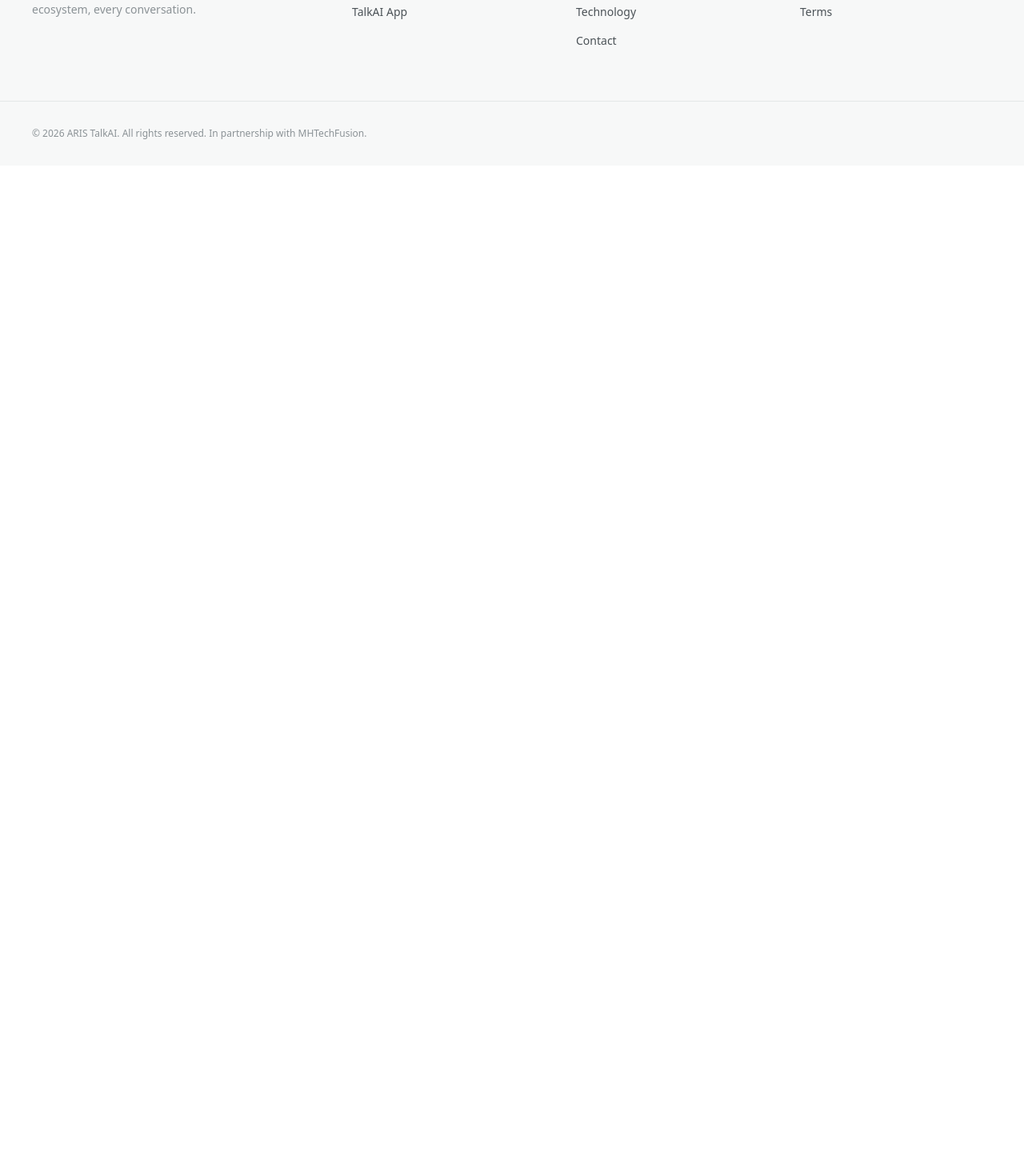
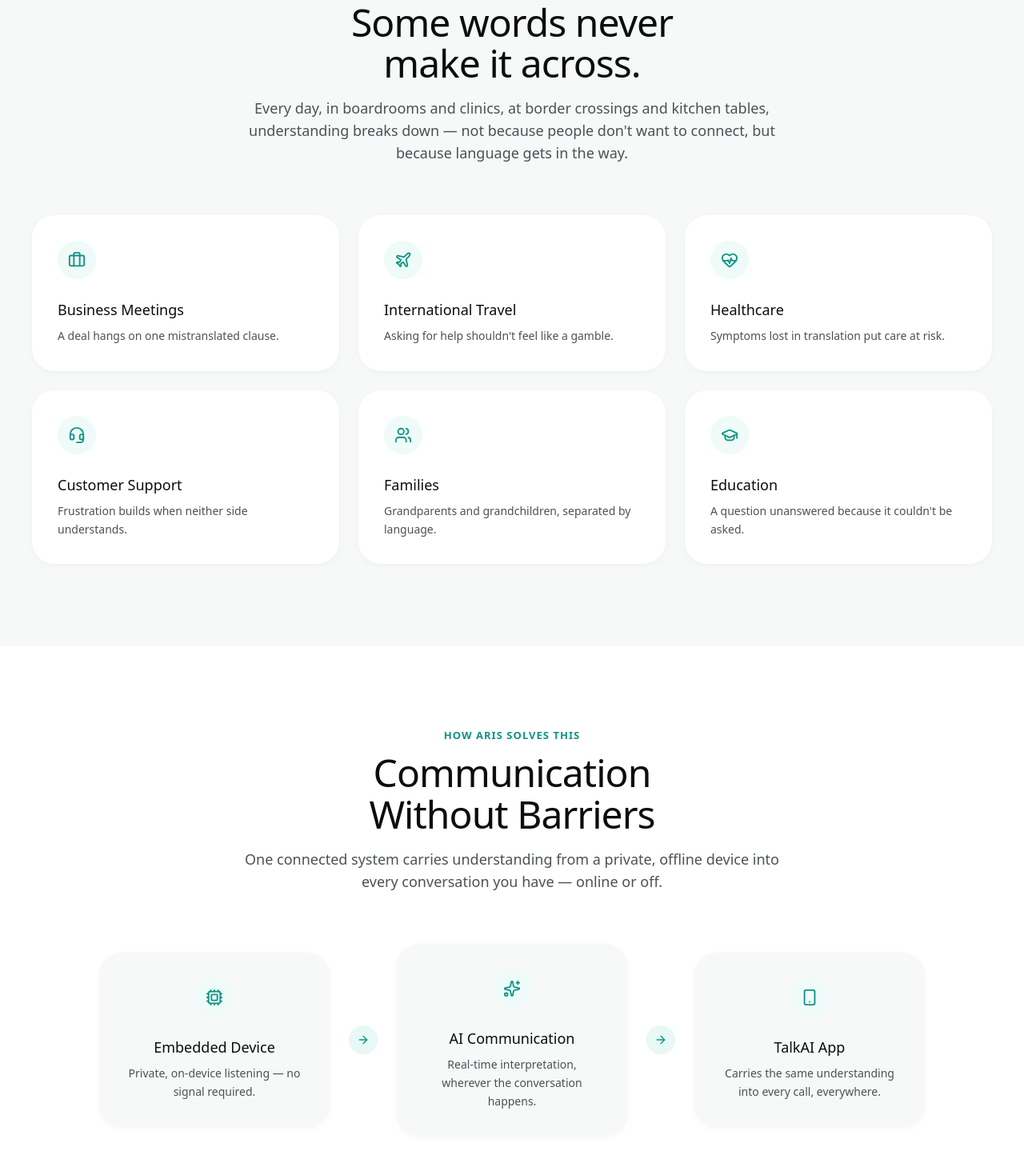
Before and after one commit to Abdul-Ahad3/ARIS-TalkAI-marketing, a Next.js app: page / in a window 1280 px wide. Shown: the part 931-2390 px from the top of the page at 80% size. Before the commit the page ends 1138 px from the top, so only its background shows below. Built offline with nearby package versions, Linux system fonts and the light colour scheme.

Commit message:
Add problem and solution sections

```diff
--- a/src/app/page.tsx
+++ b/src/app/page.tsx
@@ -2,12 +2,16 @@
 import { Hero } from "@/components/sections/Hero";
 import { NavBar } from "@/components/layout/NavBar"
 import { Footer } from "@/components/layout/Footer";
+import { Problem } from "@/components/sections/Problem";
+import { Solution } from "@/components/sections/Solution";
 
 export default function Home() {
   return (
     <>
       <NavBar />
       <Hero />
+      <Problem />
+      <Solution />
       <Footer />
     </>
   );
--- /dev/null
+++ b/src/components/sections/Problem.tsx
@@ -0,0 +1,33 @@
+import { Container } from "@/components/ui/Container";
+import { SectionHeading } from "@/components/ui/SectionHeading";
+import { communicationBarriers } from "@/data/problems";
+
+export function Problem() {
+  return (
+    <section className="bg-surface-soft py-section">
+      <Container>
+        <SectionHeading
+          align="center"
+          eyebrow="The Communication Gap"
+          title="Some words never make it across."
+          description="Every day, in boardrooms and clinics, at border crossings and kitchen tables, understanding breaks down — not because people don't want to connect, but because language gets in the way."
+        />
+
+        <div className="mt-16 grid gap-6 sm:grid-cols-2 lg:grid-cols-3">
+          {communicationBarriers.map(({ icon: Icon, title, description }) => (
+            <div
+              key={title}
+              className="rounded-2xl bg-surface p-8 shadow-card transition-shadow hover:shadow-premium"
+            >
+              <div className="flex h-12 w-12 items-center justify-center rounded-full bg-teal-50">
+                <Icon size={22} className="text-teal-600" />
+              </div>
+              <h3 className="mt-6 text-lg font-medium text-ink">{title}</h3>
+              <p className="mt-2 text-sm leading-relaxed text-ink-soft">{description}</p>
+            </div>
+          ))}
+        </div>
+      </Container>
+    </section>
+  );
+}
--- /dev/null
+++ b/src/components/sections/Solution.tsx
@@ -0,0 +1,39 @@
+import { ArrowRight } from "lucide-react";
+import { Container } from "@/components/ui/Container";
+import { SectionHeading } from "@/components/ui/SectionHeading";
+import { solutionSteps } from "@/data/solutions";
+
+export function Solution() {
+  return (
+    <section className="bg-surface py-section">
+      <Container>
+        <SectionHeading
+          align="center"
+          eyebrow="How ARIS Solves This"
+          title="Communication Without Barriers"
+          description="One connected system carries understanding from a private, offline device into every conversation you have — online or off."
+        />
+
+        <div className="mt-16 flex flex-col items-center gap-6 lg:flex-row lg:justify-center">
+          {solutionSteps.map((step, index) => (
+            <div key={step.title} className="flex flex-col items-center gap-6 lg:flex-row">
+              <div className="w-full max-w-sm rounded-2xl bg-surface-soft p-8 text-center shadow-card lg:w-72">
+                <div className="mx-auto flex h-12 w-12 items-center justify-center rounded-full bg-teal-50">
+                  <step.icon size={22} className="text-teal-600" />
+                </div>
+                <h3 className="mt-6 text-lg font-medium text-ink">{step.title}</h3>
+                <p className="mt-2 text-sm leading-relaxed text-ink-soft">{step.description}</p>
+              </div>
+
+              {index < solutionSteps.length - 1 && (
+                <div className="flex h-9 w-9 shrink-0 items-center justify-center rounded-full bg-teal-500/10 text-teal-600">
+                  <ArrowRight size={16} className="rotate-90 lg:rotate-0" />
+                </div>
+              )}
+            </div>
+          ))}
+        </div>
+      </Container>
+    </section>
+  );
+}
--- /dev/null
+++ b/src/data/problems.ts
@@ -0,0 +1,11 @@
+import type {CommunicationBarrier} from "@/types/problem";
+import { Briefcase, Plane, HeartPulse, Headset, Users, GraduationCap } from "lucide-react";
+
+export const communicationBarriers: CommunicationBarrier[] = [
+  { icon: Briefcase, title: "Business Meetings", description: "A deal hangs on one mistranslated clause." },
+  { icon: Plane, title: "International Travel", description: "Asking for help shouldn't feel like a gamble." },
+  { icon: HeartPulse, title: "Healthcare", description: "Symptoms lost in translation put care at risk." },
+  { icon: Headset, title: "Customer Support", description: "Frustration builds when neither side understands." },
+  { icon: Users, title: "Families", description: "Grandparents and grandchildren, separated by language." },
+  { icon: GraduationCap, title: "Education", description: "A question unanswered because it couldn't be asked." },
+];
--- /dev/null
+++ b/src/data/solutions.ts
@@ -0,0 +1,10 @@
+import type { SolutionStep } from "@/types/solution";
+import { Cpu, Sparkles, Smartphone } from "lucide-react";
+
+
+
+export const solutionSteps: SolutionStep[] = [
+  { icon: Cpu, title: "Embedded Device", description: "Private, on-device listening — no signal required." },
+  { icon: Sparkles, title: "AI Communication", description: "Real-time interpretation, wherever the conversation happens." },
+  { icon: Smartphone, title: "TalkAI App", description: "Carries the same understanding into every call, everywhere." },
+];
--- /dev/null
+++ b/src/types/problem.ts
@@ -0,0 +1,7 @@
+import type { LucideIcon } from "lucide-react";
+
+export interface CommunicationBarrier {
+  icon: LucideIcon;
+  title: string;
+  description: string;
+}
--- /dev/null
+++ b/src/types/solution.ts
@@ -0,0 +1,7 @@
+import type { LucideIcon } from "lucide-react";
+
+export interface SolutionStep {
+  icon: LucideIcon;
+  title: string;
+  description: string;
+}
```
